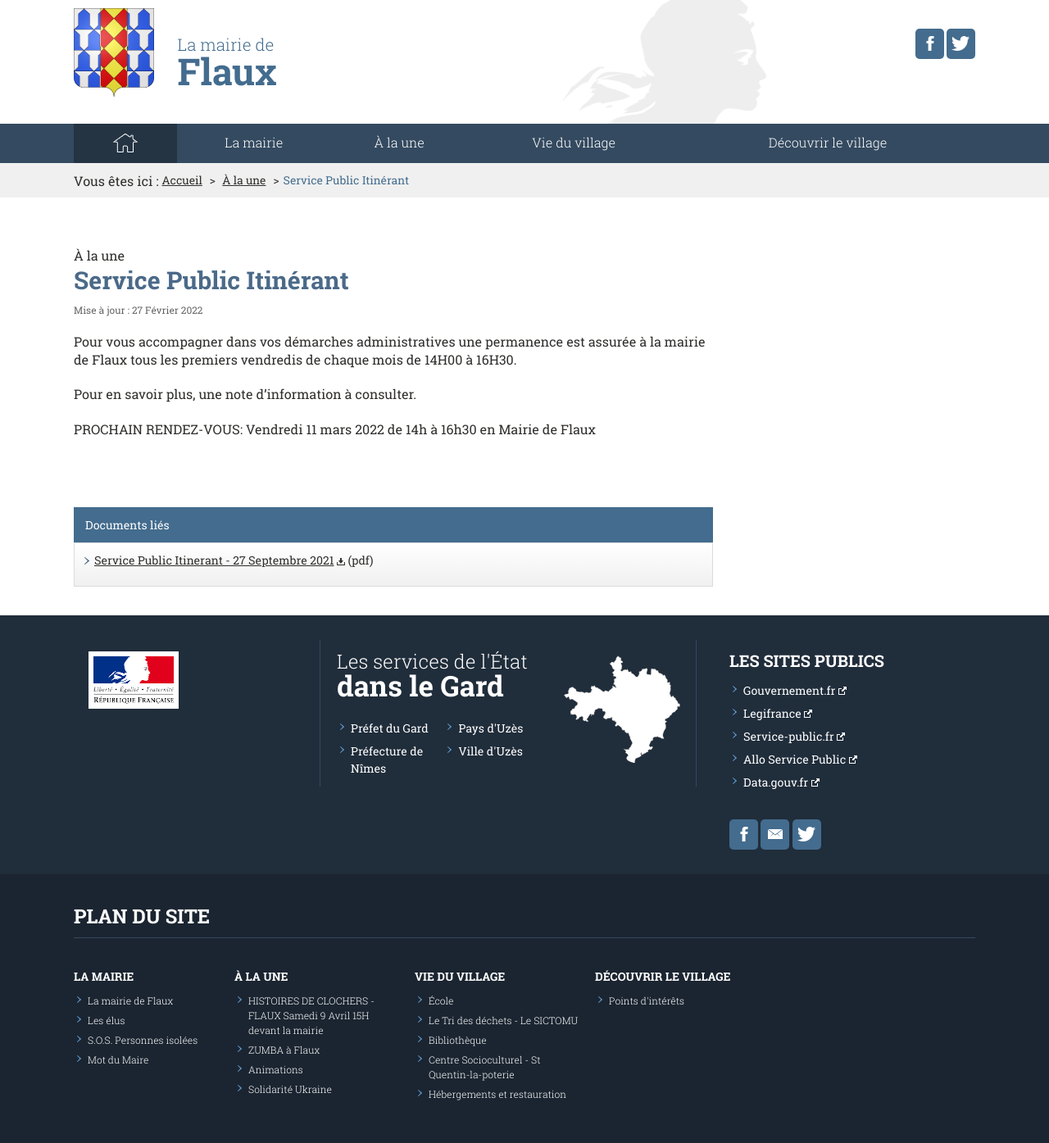
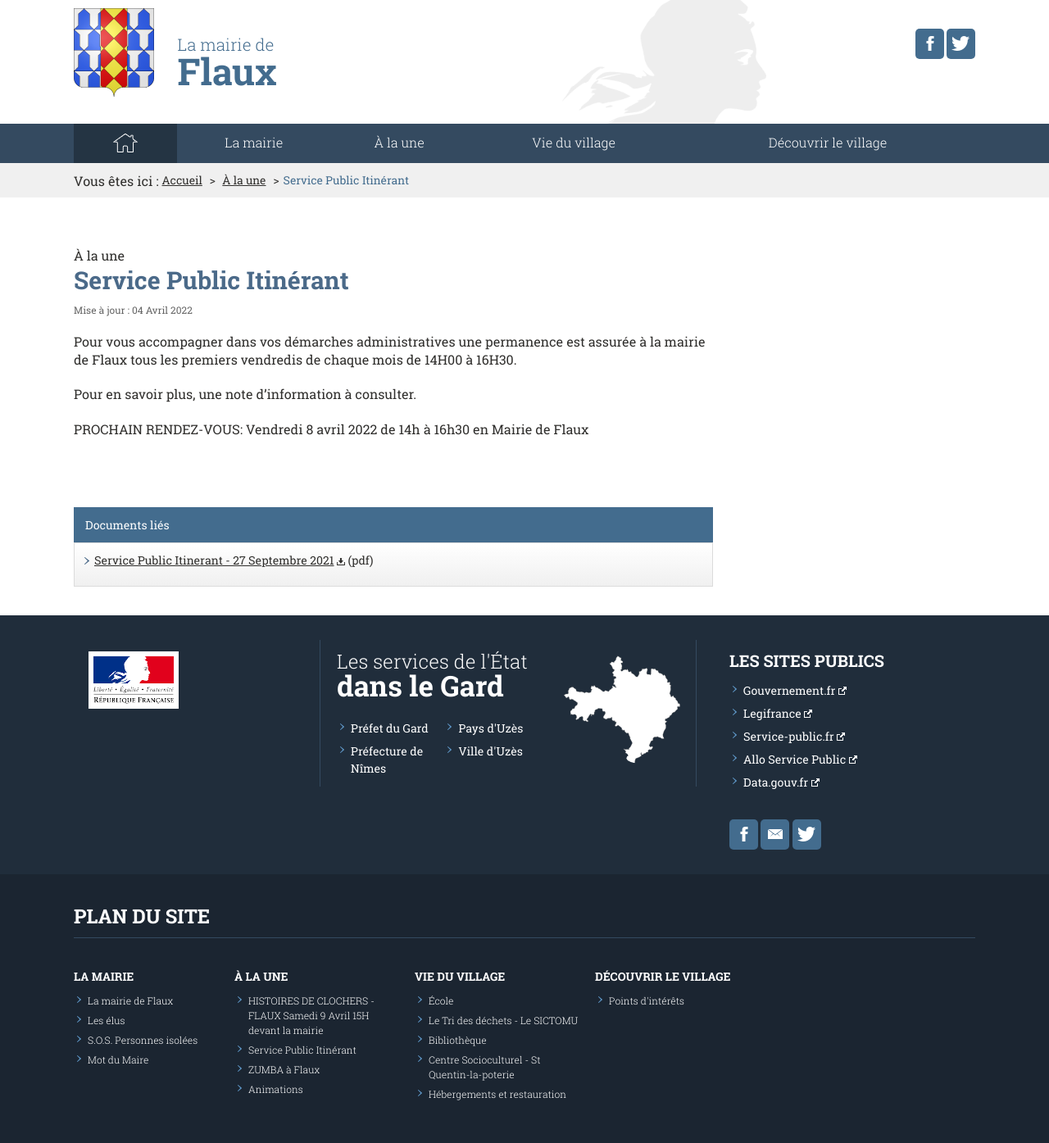
Before and after one commit to Flaux-Village/flaux-village.github.io, a Jekyll site: the page built from _actualites/servicepublicitinerant.md, in a window 1280 px wide. Shown: the whole page at 82% size. Built offline with Jekyll 4.4.1, drawn with Linux system fonts in a browser that asks for light colours.

Commit message:
Update servicepublicitinerant.md

```diff
--- a/_actualites/servicepublicitinerant.md
+++ b/_actualites/servicepublicitinerant.md
@@ -6,8 +6,8 @@ keywords: mairie, commune, flaux, gard, actualités
 titre_page: Service Public Itinérant
 section: À la une
 addresse_section: /actualites.html
-date_texte: 27 Février 2022
-date: 2022-02-27
+date_texte: 04 Avril 2022
+date: 2022-04-04
 illustration:
 description_illustration:
 introduction:
@@ -23,4 +23,4 @@ de 14H00 à 16H30.<br>
 
 Pour en savoir plus, une note d'information à consulter.<br>
 
-PROCHAIN RENDEZ-VOUS: Vendredi 11 mars 2022 de 14h à 16h30 en Mairie de Flaux
+PROCHAIN RENDEZ-VOUS: Vendredi 8 avril 2022 de 14h à 16h30 en Mairie de Flaux
```
